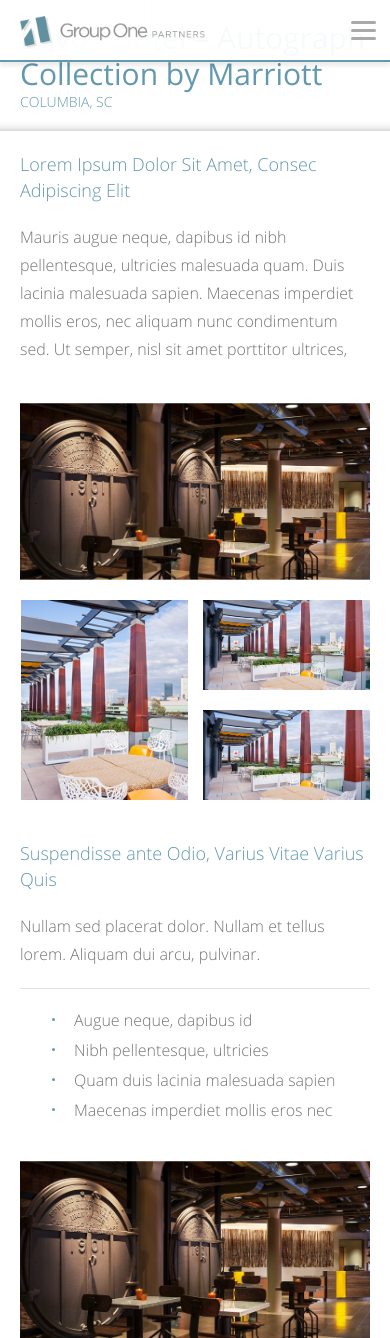
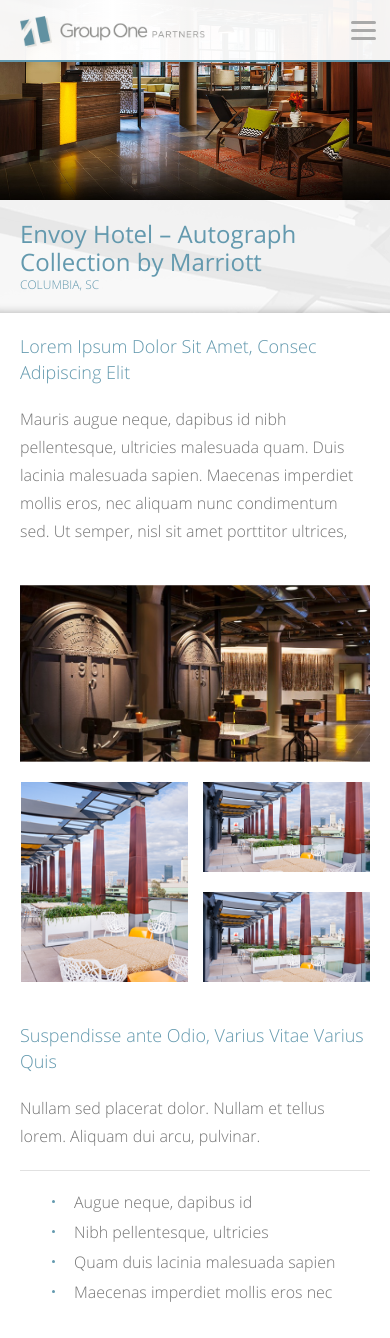
Before and after one commit to jackrabbit-design/group-one-partners, a PHP site: page /work-detail.html in a window 390 px wide. Shown: the top 1338 px of the page. Run offline with PHP 8.4, Linux system fonts and the light colour scheme; some web fonts are replaced.

Commit message:
Fixed issues
Fixes issues by dishan
[Chris Kirk Mon, 3 Aug at 10:56pm]

```diff
--- a/ui/css/style.css
+++ b/ui/css/style.css
@@ -97,6 +97,10 @@ body, input, button, textarea { -webkit-font-smoothing: antialiased; -moz-osx-fo
 /* !STYLES */
 /* ========================================================================= */
 html, body { font-family: "OpenSans", Helvetica, sans-serif; }
+
+body { background: #fff; /* main site background color */ }
+
+html { background: #181C1D; /* footer background color */ }
 
 /* != SELECTION STYLES (Leaving these blank will show no indication of text selection) ===== */
 /* ::selection         { background: #aaa; color: #fff; } ::-moz-selection    { background: #aaa; color: #fff; } ::-webkit-selection { background: #aaa; color: #fff; }
@@ -214,7 +218,7 @@ form ul { margin: 0; }
 form ul li { background: none; list-style: none; }
 form ul li div { display: inline-block; vertical-align: top; }
 
-input[type=text], input[type=password], input[type=url], input[type=email] { border: 1px solid #c9c9c9; -moz-border-radius: 4px; -webkit-border-radius: 4px; border-radius: 4px; height: 40px; -webkit-box-sizing: border-box; -moz-box-sizing: border-box; box-sizing: border-box; padding: 10px 14px 10px; letter-spacing: 1px; color: #a9a9a9; font-size: 14px; font-weight: 300; box-shadow: inset 0 3px 2px -2px rgba(0, 0, 0, 0.12); -webkit-box-shadow: inset 0 3px 2px -2px rgba(0, 0, 0, 0.12); -moz-box-shadow: inset 0 3px 2px -2px rgba(0, 0, 0, 0.12); width: 100%; }
+input[type=text], input[type=password], input[type=url], input[type=email] { border: 1px solid #c9c9c9; -moz-border-radius: 4px; -webkit-border-radius: 4px; border-radius: 4px; height: 40px; -webkit-box-sizing: border-box; -moz-box-sizing: border-box; box-sizing: border-box; padding: 10px 14px 10px; letter-spacing: 1px; color: #a9a9a9; font-size: 14px; font-weight: 300; box-shadow: inset 0 3px 2px -2px rgba(0, 0, 0, 0.12); -webkit-box-shadow: inset 0 3px 2px -2px rgba(0, 0, 0, 0.12); -moz-box-shadow: inset 0 3px 2px -2px rgba(0, 0, 0, 0.12); width: 100%; opacity: 1; }
 
 ::-webkit-input-placeholder { color: #a9a9a9; font-size: 14px; opacity: 1; filter: alpha(opacity=100); font-family: "OpenSans", Helvetica, sans-serif; font-weight: 300; }
 
@@ -564,8 +568,14 @@ blockquote span { color: #747474; font-size: 13px; font-weight: 300; line-height
   #mobile-nav-wrap .bottom-box span { font-size: 23px; margin-right: 4px; }
   #mobile-nav-wrap .mobile-search-box { display: none; width: 250px; margin: 0 auto; }
   #mobile-nav { margin-bottom: 20px; }
-  #mobile-nav > ul > li a { color: #fff; font-size: 18px; font-weight: 300; letter-spacing: 0.75px; padding: 15px 0; display: block; }
-  #mobile-nav > ul > li a:hover { background: #6399ae; }
+  #mobile-nav > ul > li > a { color: #fff; font-size: 18px; font-weight: 300; letter-spacing: 0.75px; padding: 15px 0; display: block; position: relative; }
+  #mobile-nav > ul > li > a:hover { background: #6399ae; }
+  #mobile-nav > ul > li.menu-item-has-children > a { padding-bottom: 30px; }
+  #mobile-nav > ul > li ul { padding: 10px 0; background-color: rgba(76, 119, 136, 0.95); box-shadow: inset 0 2px 4px rgba(0, 0, 0, 0.14), inset 0 -2px 4px rgba(0, 0, 0, 0.05); -webkit-box-shadow: inset 0 2px 4px rgba(0, 0, 0, 0.14), inset 0 -2px 4px rgba(0, 0, 0, 0.05); -moz-box-shadow: inset 0 2px 4px rgba(0, 0, 0, 0.14), inset 0 -2px 4px rgba(0, 0, 0, 0.05); position: relative; }
+  #mobile-nav > ul > li ul:before { font-family: "group-one"; content: 'b'; position: absolute; height: 12px; width: 15px; position: absolute; font-size: 12px; top: -23px; color: #fff; z-index: 5; left: 50%; margin-left: -7px; line-height: 12px; text-align: center; }
+  #mobile-nav > ul > li ul li { display: block; }
+  #mobile-nav > ul > li ul li a { font-size: 14px; font-weight: 300; line-height: 14px; letter-spacing: 0.78px; display: block; color: #fff; padding: 10px 0; }
+  #mobile-nav > ul > li ul li a:hover { background: #6399ae; }
   #toggle_menu_btn { width: 53px; height: 52px; position: absolute; top: 5px; right: 0; cursor: pointer; overflow: hidden; text-align: center; line-height: 52px; color: #fff; -webkit-transition: all 0.25s ease-in-out; -moz-transition: all 0.25s ease-in-out; transition: all 0.25s ease-in-out; }
   #toggle_menu_btn span { cursor: pointer; border-radius: 5px; height: 3px; width: 25px; background: #a9a9a9; position: absolute; display: block; content: ''; top: 50%; margin-top: -2px; left: 50%; margin-left: -13px; }
   #toggle_menu_btn span:before, #toggle_menu_btn span:after { cursor: pointer; border-radius: 5px; height: 3px; width: 25px; background: #a9a9a9; position: absolute; display: block; content: ''; }
@@ -625,8 +635,13 @@ blockquote span { color: #747474; font-size: 13px; font-weight: 300; line-height
   .media-detail-side img { max-width: 55%; float: left; }
   .media-detail-side h6 { float: right; width: 40%; }
   .module3 { margin: 20px 0; }
+  #work-title h2 { font-size: 24px; line-height: 28px; }
+  #work-title h5 { font-size: 12px; }
+  #work-detail-banner { height: 350px; }
   #work-detail-box .work-content .box-one { width: 100%; margin-bottom: 20px; padding: 0 !important; }
-  #work-detail-box .work-content .image-box { width: 100%; } }
+  #work-detail-box .work-content .image-box { width: 100%; }
+  #err-banner { height: 350px; }
+  #err-banner h2 { font-size: 50px; line-height: 50px; } }
 /*768*/
 @media screen and (max-width: 680px) { #map { height: 300px; }
   #contact-form .contact-form ul { padding-right: 0; }
@@ -663,7 +678,10 @@ blockquote span { color: #747474; font-size: 13px; font-weight: 300; line-height
   #work-detail-box > li:nth-child(2n) .bottom-box ul li:nth-child(2n) { height: 200px; float: right; }
   #work-detail-box .bottom-box ul { margin-left: -4%; }
   #work-detail-box .bottom-box ul li { height: 90px; width: 46%; margin-left: 4%; }
-  #work-detail-box .bottom-box ul li:first-child { height: 200px; } }
+  #work-detail-box .bottom-box ul li:first-child { height: 200px; }
+  #work-detail-banner { height: 200px; }
+  #err-banner { height: 200px; }
+  #err-banner h2 { font-size: 35px; margin-top: 15px; line-height: 35px; } }
 /*420*/
 
 /*# sourceMappingURL=style.css.map */
--- a/ui/css/style.scss
+++ b/ui/css/style.scss
@@ -103,7 +103,8 @@
 /* ========================================================================= */
 
 	html, body { font-family: $open_sans; }
-
+  body { background:#fff; /* main site background color */ }
+  html { background:#181C1D; /* footer background color */ }
 /* != SELECTION STYLES (Leaving these blank will show no indication of text selection) ===== */
 /*
     ::selection         { background: #aaa; color: #fff; }
@@ -2483,6 +2532,18 @@ blockquote{
   .module3{
     margin: 20px 0;
   }
+  #work-title{
+    h2{
+      font-size: 24px;
+      line-height: 28px;
+    }
+    h5{
+      font-size: 12px;
+    }
+  }
+  #work-detail-banner{
+    height: 350px;
+  }
   #work-detail-box{
      .work-content{
         .box-one{
@@ -2704,4 +2774,21 @@ blockquote{
       }
     }
   }
+
+
+
+  #work-detail-banner{
+    height: 200px;
+  }
+
+
+  #err-banner{
+    height: 200px;
+
+    h2{
+      font-size: 35px;
+      margin-top: 15px;
+      line-height: 35px;
+    }
+  }
 }/*420*/
--- a/work-detail.html
+++ b/work-detail.html
@@ -61,8 +61,8 @@
         </div><!--mobile-nav-wrap-->
     </header>
 
-    <div id="work-detail-banner" class="hidden-s" style="background-image:url(ui/images/work-detail-benner.jpg)"></div>
-    <div id="work-title">
+    <div id="work-detail-banner" style="background-image:url(ui/images/work-detail-benner.jpg)"></div>
+    <div id="work-title" style="background-image:url(ui/images/pg-banner.png)">
     	<div class="container">
         	<div class="container-inner">
             	<h2>Envoy Hotel – Autograph Collection by Marriott</h2>
```
Also changed, not shown: other parts of ui/css/style.scss (+59 -2 lines), index.html (+7 -1 lines), 1 other file.
